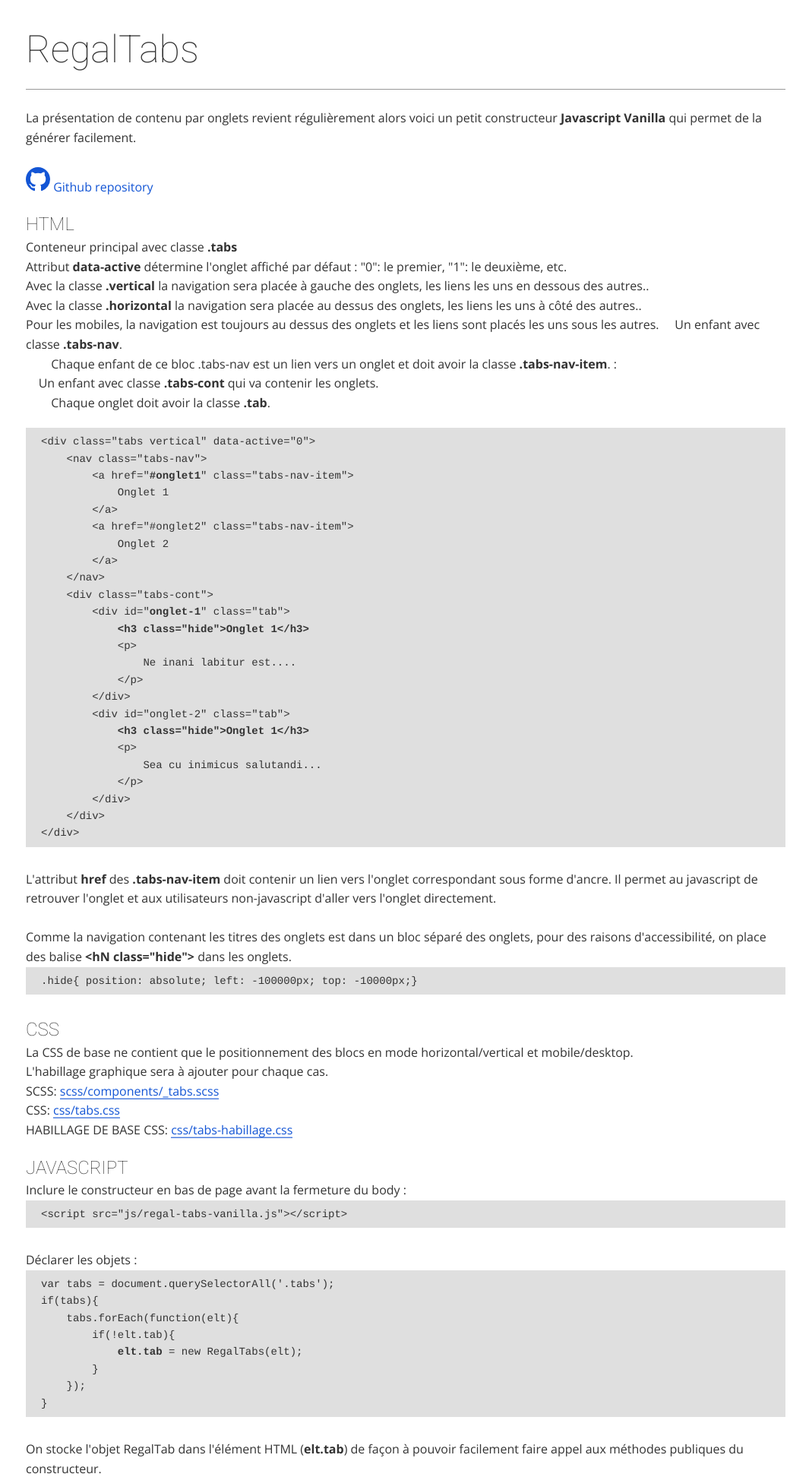
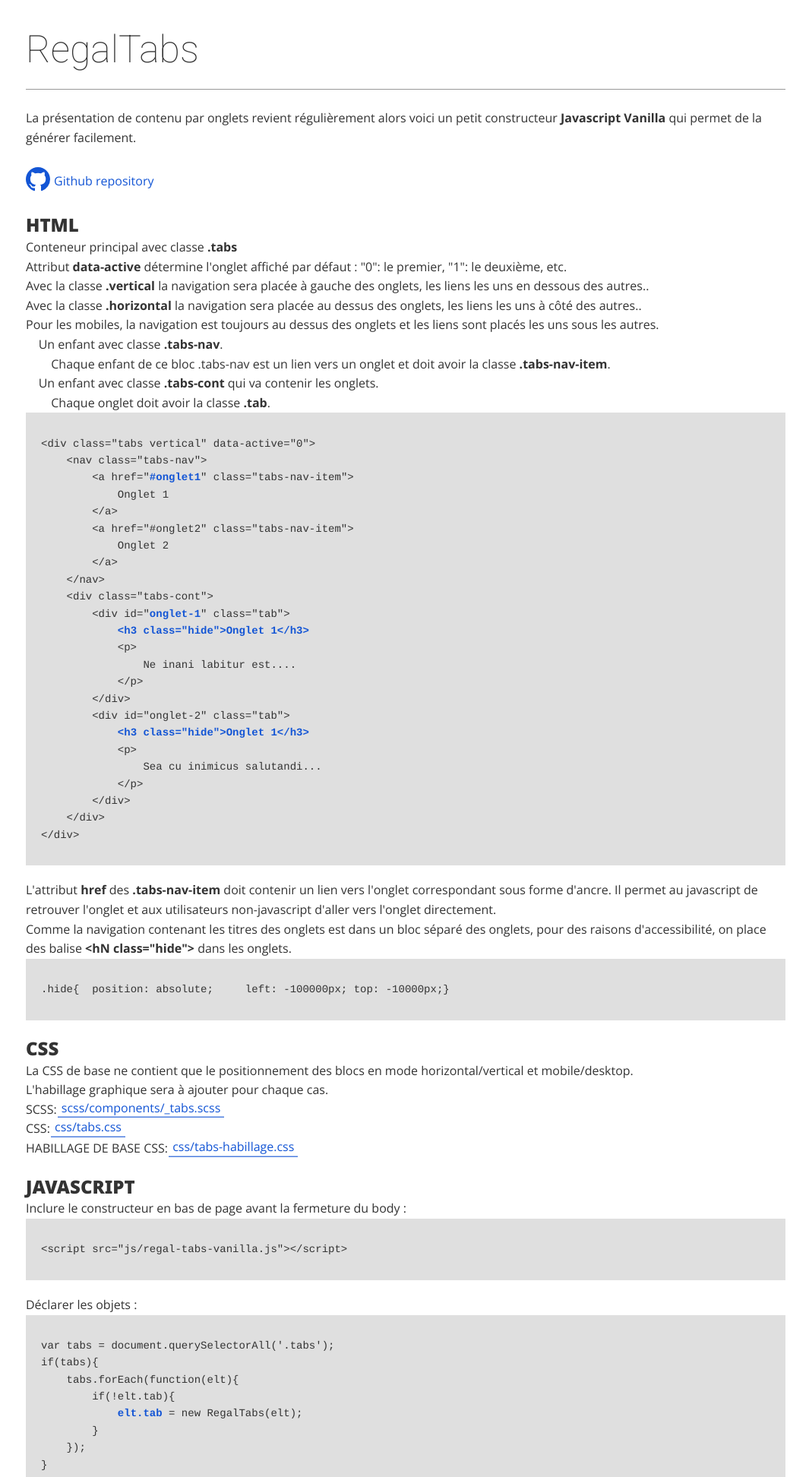
Before and after one commit to regaloeb/regal-tabs-vanilla, a PHP site: page / in a window 1280 px wide. Shown: the top 1944 px of the page at 76% size, without its empty margins (106-1171 px from the left). Run offline with PHP 8.4, Linux system fonts and the light colour scheme.

Commit message:
Cosmetics

```diff
--- a/index.php
+++ b/index.php
@@ -42,38 +42,38 @@
 					Attribut <strong>data-active</strong> détermine l'onglet affiché par défaut&nbsp;: "0": le premier, "1": le deuxième, etc.<br>
 					Avec la classe <strong>.vertical</strong> la navigation sera placée à gauche des onglets, les liens les uns en dessous des autres..<br>
 					Avec la classe <strong>.horizontal</strong> la navigation sera placée au dessus des onglets, les liens les uns à côté des autres..<br>
-					Pour les mobiles, la navigation est toujours au dessus des onglets et les liens sont placés les uns sous les autres.
+					Pour les mobiles, la navigation est toujours au dessus des onglets et les liens sont placés les uns sous les autres.<br>
 					&nbsp;&nbsp;&nbsp;&nbsp;Un enfant avec classe <strong>.tabs-nav</strong>.<br>
-					&nbsp;&nbsp;&nbsp;&nbsp;&nbsp;&nbsp;&nbsp;&nbsp;Chaque enfant de ce bloc .tabs-nav est un lien vers un onglet et doit avoir la classe <strong>.tabs-nav-item</strong>.&nbsp;:<br>
+					&nbsp;&nbsp;&nbsp;&nbsp;&nbsp;&nbsp;&nbsp;&nbsp;Chaque enfant de ce bloc .tabs-nav est un lien vers un onglet et doit avoir la classe <strong>.tabs-nav-item</strong>.<br>
 					&nbsp;&nbsp;&nbsp;&nbsp;Un enfant avec classe <strong>.tabs-cont</strong> qui va contenir les onglets.<br>
-					&nbsp;&nbsp;&nbsp;&nbsp;&nbsp;&nbsp;&nbsp;&nbsp;Chaque onglet doit avoir la classe <strong>.tab</strong>.
-					<div class="code">
-&lt;div class="tabs vertical" data-active="0"><br>
-&nbsp;&nbsp;&nbsp;&nbsp;&lt;nav class="tabs-nav"><br>
-&nbsp;&nbsp;&nbsp;&nbsp;&nbsp;&nbsp;&nbsp;&nbsp;&lt;a href="<strong>#onglet1</strong>" class="tabs-nav-item"><br>
-&nbsp;&nbsp;&nbsp;&nbsp;&nbsp;&nbsp;&nbsp;&nbsp;&nbsp;&nbsp;&nbsp;&nbsp;Onglet 1<br>
-&nbsp;&nbsp;&nbsp;&nbsp;&nbsp;&nbsp;&nbsp;&nbsp;&lt;/a><br>
-&nbsp;&nbsp;&nbsp;&nbsp;&nbsp;&nbsp;&nbsp;&nbsp;&lt;a href="#onglet2" class="tabs-nav-item"><br>
-&nbsp;&nbsp;&nbsp;&nbsp;&nbsp;&nbsp;&nbsp;&nbsp;&nbsp;&nbsp;&nbsp;&nbsp;Onglet 2<br>
-&nbsp;&nbsp;&nbsp;&nbsp;&nbsp;&nbsp;&nbsp;&nbsp;&lt;/a><br>
-&nbsp;&nbsp;&nbsp;&nbsp;&lt;/nav><br>
-&nbsp;&nbsp;&nbsp;&nbsp;&lt;div class="tabs-cont"><br>
-&nbsp;&nbsp;&nbsp;&nbsp;&nbsp;&nbsp;&nbsp;&nbsp;&lt;div id="<strong>onglet-1</strong>" class="tab"><br>
-&nbsp;&nbsp;&nbsp;&nbsp;&nbsp;&nbsp;&nbsp;&nbsp;&nbsp;&nbsp;&nbsp;&nbsp;<strong>&lt;h3 class="hide">Onglet 1&lt;/h3></strong><br>
-&nbsp;&nbsp;&nbsp;&nbsp;&nbsp;&nbsp;&nbsp;&nbsp;&nbsp;&nbsp;&nbsp;&nbsp;&lt;p><br>
-&nbsp;&nbsp;&nbsp;&nbsp;&nbsp;&nbsp;&nbsp;&nbsp;&nbsp;&nbsp;&nbsp;&nbsp;&nbsp;&nbsp;&nbsp;&nbsp;Ne inani labitur est....<br>
-&nbsp;&nbsp;&nbsp;&nbsp;&nbsp;&nbsp;&nbsp;&nbsp;&nbsp;&nbsp;&nbsp;&nbsp;&lt;/p><br>
-&nbsp;&nbsp;&nbsp;&nbsp;&nbsp;&nbsp;&nbsp;&nbsp;&lt;/div><br>
-&nbsp;&nbsp;&nbsp;&nbsp;&nbsp;&nbsp;&nbsp;&nbsp;&lt;div id="onglet-2" class="tab"><br>
-&nbsp;&nbsp;&nbsp;&nbsp;&nbsp;&nbsp;&nbsp;&nbsp;&nbsp;&nbsp;&nbsp;&nbsp;<strong>&lt;h3 class="hide">Onglet 1&lt;/h3></strong><br>
-&nbsp;&nbsp;&nbsp;&nbsp;&nbsp;&nbsp;&nbsp;&nbsp;&nbsp;&nbsp;&nbsp;&nbsp;&lt;p><br>
-&nbsp;&nbsp;&nbsp;&nbsp;&nbsp;&nbsp;&nbsp;&nbsp;&nbsp;&nbsp;&nbsp;&nbsp;&nbsp;&nbsp;&nbsp;&nbsp;Sea cu inimicus salutandi...<br>
-&nbsp;&nbsp;&nbsp;&nbsp;&nbsp;&nbsp;&nbsp;&nbsp;&nbsp;&nbsp;&nbsp;&nbsp;&lt;/p><br>
-&nbsp;&nbsp;&nbsp;&nbsp;&nbsp;&nbsp;&nbsp;&nbsp;&lt;/div><br>
-&nbsp;&nbsp;&nbsp;&nbsp;&lt;/div><br>
-&lt;/div><br>
-					</div>
-					L'attribut <strong>href</strong> des <strong>.tabs-nav-item</strong> doit contenir un lien vers l'onglet correspondant sous forme d'ancre. Il permet au javascript de retrouver l'onglet et aux utilisateurs non-javascript d'aller vers l'onglet directement.<br><br>
+					&nbsp;&nbsp;&nbsp;&nbsp;&nbsp;&nbsp;&nbsp;&nbsp;Chaque onglet doit avoir la classe <strong>.tab</strong>.<br>
+					<span class="code">
+&lt;div class="tabs vertical" data-active="0">
+&nbsp;&nbsp;&nbsp;&nbsp;&lt;nav class="tabs-nav">
+&nbsp;&nbsp;&nbsp;&nbsp;&nbsp;&nbsp;&nbsp;&nbsp;&lt;a href="<strong>#onglet1</strong>" class="tabs-nav-item">
+&nbsp;&nbsp;&nbsp;&nbsp;&nbsp;&nbsp;&nbsp;&nbsp;&nbsp;&nbsp;&nbsp;&nbsp;Onglet 1
+&nbsp;&nbsp;&nbsp;&nbsp;&nbsp;&nbsp;&nbsp;&nbsp;&lt;/a>
+&nbsp;&nbsp;&nbsp;&nbsp;&nbsp;&nbsp;&nbsp;&nbsp;&lt;a href="#onglet2" class="tabs-nav-item">
+&nbsp;&nbsp;&nbsp;&nbsp;&nbsp;&nbsp;&nbsp;&nbsp;&nbsp;&nbsp;&nbsp;&nbsp;Onglet 2
+&nbsp;&nbsp;&nbsp;&nbsp;&nbsp;&nbsp;&nbsp;&nbsp;&lt;/a>
+&nbsp;&nbsp;&nbsp;&nbsp;&lt;/nav>
+&nbsp;&nbsp;&nbsp;&nbsp;&lt;div class="tabs-cont">
+&nbsp;&nbsp;&nbsp;&nbsp;&nbsp;&nbsp;&nbsp;&nbsp;&lt;div id="<strong>onglet-1</strong>" class="tab">
+&nbsp;&nbsp;&nbsp;&nbsp;&nbsp;&nbsp;&nbsp;&nbsp;&nbsp;&nbsp;&nbsp;&nbsp;<strong>&lt;h3 class="hide">Onglet 1&lt;/h3></strong>
+&nbsp;&nbsp;&nbsp;&nbsp;&nbsp;&nbsp;&nbsp;&nbsp;&nbsp;&nbsp;&nbsp;&nbsp;&lt;p>
+&nbsp;&nbsp;&nbsp;&nbsp;&nbsp;&nbsp;&nbsp;&nbsp;&nbsp;&nbsp;&nbsp;&nbsp;&nbsp;&nbsp;&nbsp;&nbsp;Ne inani labitur est....
+&nbsp;&nbsp;&nbsp;&nbsp;&nbsp;&nbsp;&nbsp;&nbsp;&nbsp;&nbsp;&nbsp;&nbsp;&lt;/p>
+&nbsp;&nbsp;&nbsp;&nbsp;&nbsp;&nbsp;&nbsp;&nbsp;&lt;/div>
+&nbsp;&nbsp;&nbsp;&nbsp;&nbsp;&nbsp;&nbsp;&nbsp;&lt;div id="onglet-2" class="tab">
+&nbsp;&nbsp;&nbsp;&nbsp;&nbsp;&nbsp;&nbsp;&nbsp;&nbsp;&nbsp;&nbsp;&nbsp;<strong>&lt;h3 class="hide">Onglet 1&lt;/h3></strong>
+&nbsp;&nbsp;&nbsp;&nbsp;&nbsp;&nbsp;&nbsp;&nbsp;&nbsp;&nbsp;&nbsp;&nbsp;&lt;p>
+&nbsp;&nbsp;&nbsp;&nbsp;&nbsp;&nbsp;&nbsp;&nbsp;&nbsp;&nbsp;&nbsp;&nbsp;&nbsp;&nbsp;&nbsp;&nbsp;Sea cu inimicus salutandi...
+&nbsp;&nbsp;&nbsp;&nbsp;&nbsp;&nbsp;&nbsp;&nbsp;&nbsp;&nbsp;&nbsp;&nbsp;&lt;/p>
+&nbsp;&nbsp;&nbsp;&nbsp;&nbsp;&nbsp;&nbsp;&nbsp;&lt;/div>
+&nbsp;&nbsp;&nbsp;&nbsp;&lt;/div>
+&lt;/div>
+					</span>
+					L'attribut <strong>href</strong> des <strong>.tabs-nav-item</strong> doit contenir un lien vers l'onglet correspondant sous forme d'ancre. Il permet au javascript de retrouver l'onglet et aux utilisateurs non-javascript d'aller vers l'onglet directement.<br>
 					Comme la navigation contenant les titres des onglets est dans un bloc séparé des onglets, pour des raisons d'accessibilité, on place des balise <strong>&lt;hN class="hide"></strong> dans les onglets.
 					<span class="code">
 .hide{	position: absolute;	left: -100000px; top: -10000px;}
@@ -97,14 +97,14 @@
 					</span>
 					Déclarer les objets&nbsp;:
 					<span class="code">
-var tabs = document.querySelectorAll('.tabs');<br>
-if(tabs){<br>
-&nbsp;&nbsp;&nbsp;&nbsp;tabs.forEach(function(elt){<br>
-&nbsp;&nbsp;&nbsp;&nbsp;&nbsp;&nbsp;&nbsp;&nbsp;if(!elt.tab){<br>
-&nbsp;&nbsp;&nbsp;&nbsp;&nbsp;&nbsp;&nbsp;&nbsp;&nbsp;&nbsp;&nbsp;&nbsp;<strong>elt.tab</strong> = new RegalTabs(elt);<br>
-&nbsp;&nbsp;&nbsp;&nbsp;&nbsp;&nbsp;&nbsp;&nbsp;}<br>
-&nbsp;&nbsp;&nbsp;&nbsp;});<br>
-}<br>
+var tabs = document.querySelectorAll('.tabs');
+if(tabs){
+&nbsp;&nbsp;&nbsp;&nbsp;tabs.forEach(function(elt){
+&nbsp;&nbsp;&nbsp;&nbsp;&nbsp;&nbsp;&nbsp;&nbsp;if(!elt.tab){
+&nbsp;&nbsp;&nbsp;&nbsp;&nbsp;&nbsp;&nbsp;&nbsp;&nbsp;&nbsp;&nbsp;&nbsp;<strong>elt.tab</strong> = new RegalTabs(elt);
+&nbsp;&nbsp;&nbsp;&nbsp;&nbsp;&nbsp;&nbsp;&nbsp;}
+&nbsp;&nbsp;&nbsp;&nbsp;});
+}
 					</span>
 					On stocke l'objet RegalTab dans l'élément HTML (<strong>elt.tab</strong>) de façon à pouvoir facilement faire appel aux méthodes publiques du constructeur.
 				</p>
@@ -112,16 +112,16 @@ if(tabs){<br>
 				<p>
 					Pour détruire l'objet&nbsp;:
 					<span class="code">
-if(elt.tab){<br>
-&nbsp;&nbsp;&nbsp;&nbsp;<strong>elt.tab.destroy();</strong><br>
-&nbsp;&nbsp;&nbsp;&nbsp;elt.tab = false;<br>
-}<br>
+if(elt.tab){
+&nbsp;&nbsp;&nbsp;&nbsp;<strong>elt.tab.destroy();</strong>
+&nbsp;&nbsp;&nbsp;&nbsp;elt.tab = false;
+}
 					</span>
 					Pour updater la hauteur du bloc si jamais son contenu change&nbsp;:
 					<span class="code">
-if(elt.tab){<br>
-&nbsp;&nbsp;&nbsp;&nbsp;<strong>elt.tab.resize();</strong><br>
-}<br>
+if(elt.tab){
+&nbsp;&nbsp;&nbsp;&nbsp;<strong>elt.tab.resize();</strong>
+}
 					</span>
 					<a href="js/regal-tabs-vanilla.js" download>js/regal-tabs-vanilla.js</a>
 				</p>
--- a/scss/common/_common.scss
+++ b/scss/common/_common.scss
@@ -29,7 +29,16 @@ body{
 	background: #dfdfdf;
 	font-size: 1.4rem;
 	font-family: 'Courier';
-	margin-bottom: 3rem;
+	margin-bottom: 2rem;
+	white-space: pre-wrap;      /* CSS3 */
+	white-space: -moz-pre-wrap; /* Firefox */
+	white-space: -pre-wrap;     /* Opera <7 */
+	white-space: -o-pre-wrap;   /* Opera 7 */
+	word-wrap: break-word;      /* IE */
+
+	strong{
+		color: $blue;
+	}
 }
 
 h1, h2, h3, h4{
@@ -54,20 +63,21 @@ h1{
 	}
 }
 
+
 h2{
 	text-transform: uppercase;
+	font-family: $titleFont;
+	font-weight: 900;
 }
 
-p{
-	margin-bottom: 20px;
-	margin-bottom: 2rem;
-}
 
 .picto-link{
 	color: $blue;
 	text-decoration: none;
 
 	.picto{
+		display: inline-block;
+		vertical-align: middle;
 		path{
 			fill: $blue;
 		}
@@ -79,12 +89,30 @@ p{
 		text-decoration: none;
 		color: $blue;
 	}
+	span:not(.picto){
+		padding: 0 1rem 0 1rem;
+		border-radius: 0 1rem 1rem 0;
+		margin-left: -.5rem;
+	}
 
 	&:hover{
 		span:not(.picto){
 			color: $white;
 			box-shadow: inset 0 -1.4em 0 rgba($blue, 1);
 		}
+	}
+}
+
+.bullets{
+	list-style: inside;
+	margin-bottom: 2rem;
+
+	&.bullets-links{
+		margin-top: .6rem;
+	}
+
+	li{
+		margin-bottom: 1rem;
 	}
 }
 
@@ -97,11 +125,23 @@ a:not([class]),
 	transition: box-shadow $speed3 ease-in-out, color $speed3 ease-in-out;
 	text-decoration: none;
 	color: $blue;
+	padding: 0 .5rem;
+	margin-left: -.3rem;
+	margin-right: -.3rem;
+	margin-top: -.6rem;
+	display: inline-block;
+	vertical-align: middle;
 
 	&:hover{
+		border-radius: 1rem ;
 		color: $white;
-		box-shadow: inset 0 -1.4em 0 rgba($blue, 1);
+		box-shadow: inset 0 -1.6em 0 rgba($blue, 1);
 	}
+}
+
+p{
+	margin-bottom: 20px;
+	margin-bottom: 2rem;
 }
 
 img{
--- a/scss/common/_fonts.scss
+++ b/scss/common/_fonts.scss
@@ -1,5 +1,7 @@
 @import url('https://fonts.googleapis.com/css?family=Open+Sans:400,400i,700,700i');
 @import url("https://fonts.googleapis.com/css?family=Roboto:100,300,300i,400,500,700,900,900i&amp;subset=latin-ext");
+@import url('https://fonts.googleapis.com/css?family=Noto+Sans:100,300,300i,400,500,700,900,900i&amp;subset=latin-ext&display=swap');
 
 $regularFont: 'Open Sans', sans-serif;
 $specialFont: 'Roboto', sans-serif;
+$titleFont: 'Noto Sans', sans-serif;
```
Also changed, not shown: css/styles.css, 1 other file.
